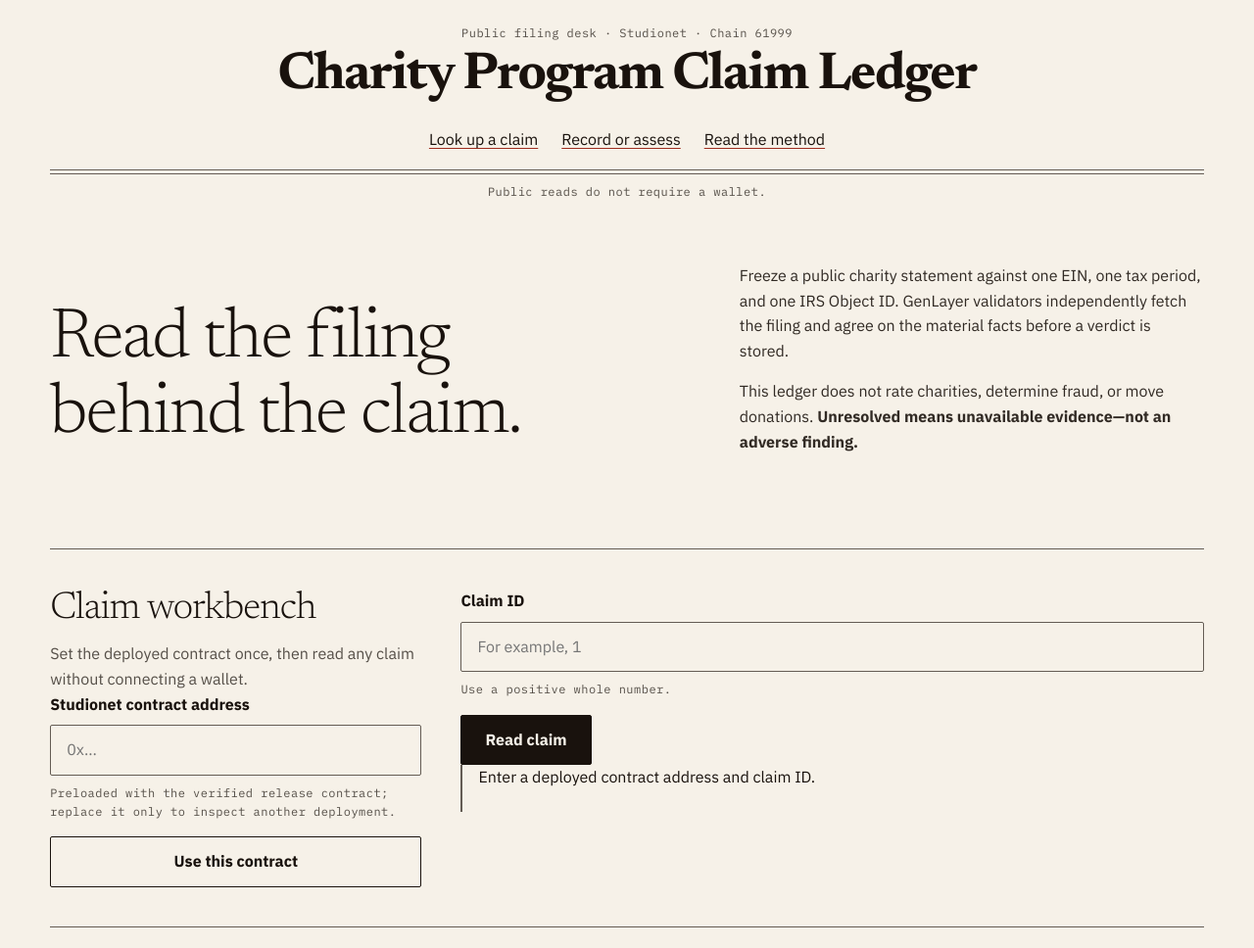
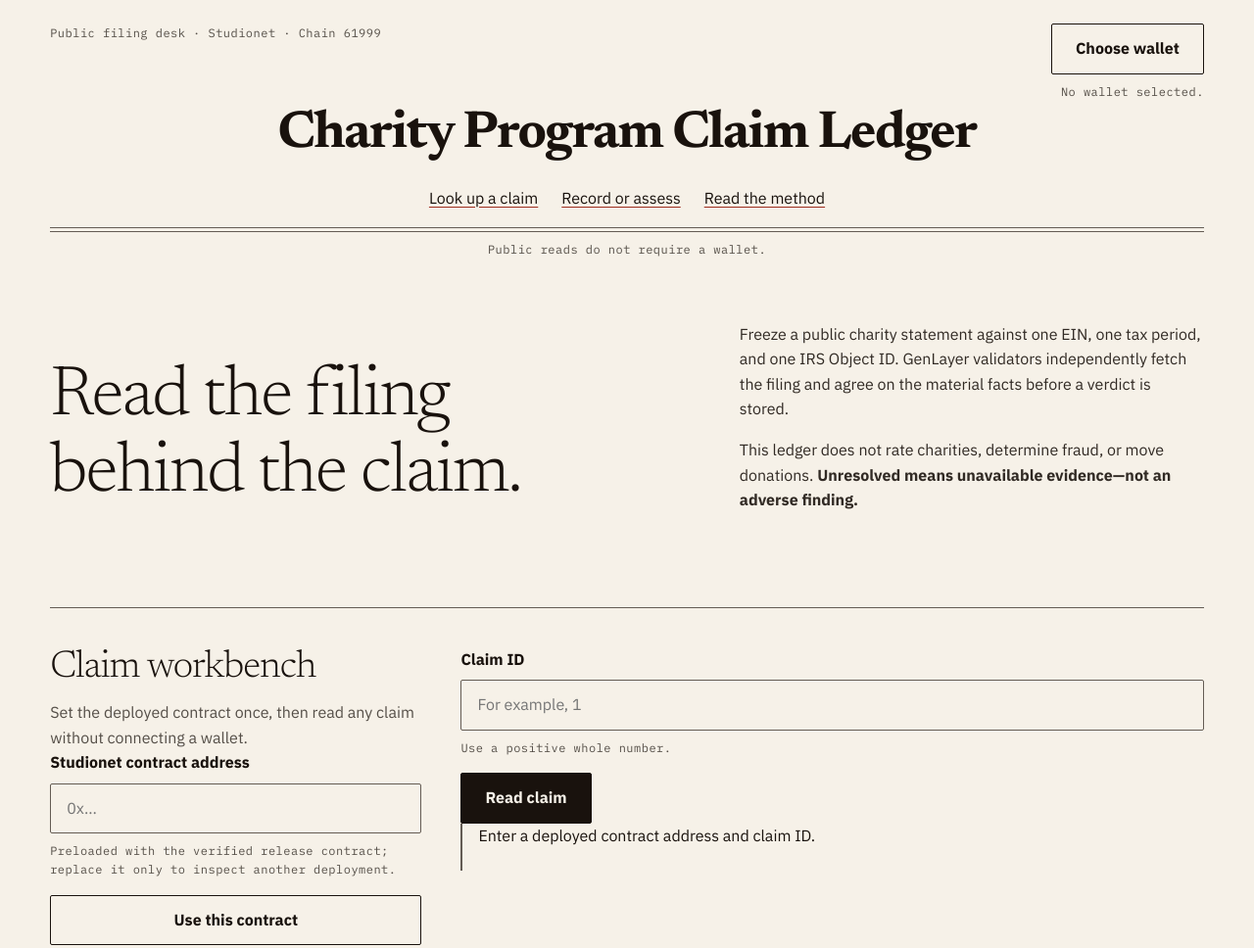
Before and after one commit to ldkfj/charity-program-claim-ledger, a website: page frontend/index.html in a window 1280 px wide. Shown: the top 968 px of the page at 98% size. Drawn offline with Linux system fonts and the light colour scheme.

Commit message:
Move wallet controls to masthead

```diff
--- a/frontend/index.html
+++ b/frontend/index.html
@@ -15,7 +15,16 @@
     <a class="skip-link" href="#main">Skip to the claim workbench</a>
 
     <header class="masthead">
-      <p class="issue-line">Public filing desk · Studionet · Chain 61999</p>
+      <div class="masthead-top">
+        <p class="issue-line">Public filing desk · Studionet · Chain 61999</p>
+        <div class="masthead-wallet">
+          <div class="button-row">
+            <button class="button" id="wallet-button" type="button">Choose wallet</button>
+            <button class="button" id="disconnect-button" type="button" hidden>Disconnect</button>
+          </div>
+          <p class="field-note" id="wallet-status">No wallet selected.</p>
+        </div>
+      </div>
       <h1>Charity Program Claim Ledger</h1>
       <nav aria-label="Primary navigation">
         <ul>
@@ -125,11 +134,6 @@
             Writes require an explicit wallet choice. A submitted write remains pending until it
             is finalized, execution succeeds, and the resulting contract state is read back.
           </p>
-          <div class="button-row">
-            <button class="button" id="wallet-button" type="button">Choose wallet</button>
-            <button class="button" id="disconnect-button" type="button" hidden>Disconnect</button>
-          </div>
-          <p class="field-note" id="wallet-status">No wallet selected.</p>
         </div>
 
         <div>
--- a/frontend/styles.css
+++ b/frontend/styles.css
@@ -87,6 +87,22 @@ main,
   gap: var(--space-xs);
   padding-block-start: var(--space-lg);
   text-align: center;
+}
+
+.masthead-top {
+  display: grid;
+  gap: var(--space-sm);
+  justify-items: center;
+}
+
+.masthead-wallet {
+  display: grid;
+  gap: var(--space-xs);
+  justify-items: center;
+}
+
+.masthead-wallet .field-note {
+  margin: 0;
 }
 
 .issue-line,
@@ -494,6 +510,18 @@ dialog::backdrop {
 }
 
 @media (min-width: 40rem) {
+  .masthead-top {
+    grid-template-columns: minmax(0, 1fr) auto;
+    align-items: start;
+    justify-items: stretch;
+    text-align: start;
+  }
+
+  .masthead-wallet {
+    justify-items: end;
+    text-align: end;
+  }
+
   .facts div {
     grid-template-columns: minmax(10rem, 1fr) minmax(0, 2fr);
   }
```
Also changed, not shown: tests/wallet_provider.test.mjs (+10 -0 lines).
